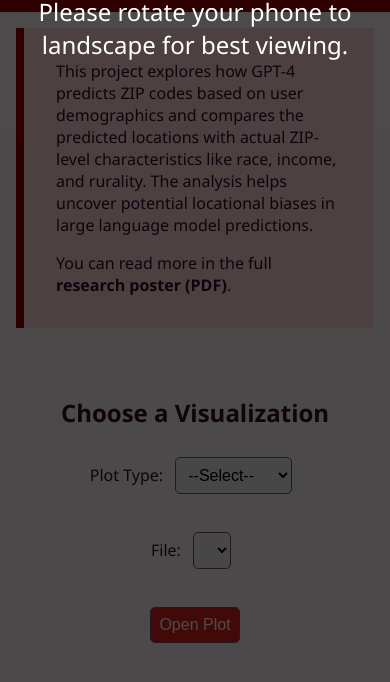
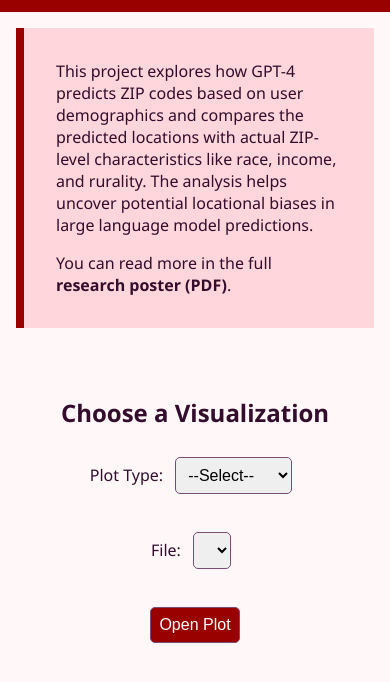
Before and after one commit to MaryGaney/LLMGeoBias, a plain HTML site: page index.html in a window 390 px wide. Shown: the part 122-804 px from the top of the page. Drawn offline with Linux system fonts and the light colour scheme.

Commit message:
update index no orientation change

```diff
--- a/index.html
+++ b/index.html
@@ -55,27 +55,15 @@
     }
 
     button {
-      background-color: #DC231E;
+      background-color: #990000;
       color: white;
       cursor: pointer;
     }
 
     button:hover {
-      background-color: #B11C00;
+      background-color: #990000;
     }
 
-    #orientation-alert {
-      display: none;
-      position: fixed;
-      top: 0; left: 0;
-      width: 100%; height: 100%;
-      background: rgba(0, 0, 0, 0.7);
-      color: white;
-      font-size: 1.5em;
-      text-align: center;
-      padding-top: 30%;
-      z-index: 1000;
-    }
   </style>
 
   <script>
@@ -120,24 +108,10 @@
       }
     }
 
-    function checkOrientation() {
-      const alert = document.getElementById('orientation-alert');
-      if (window.innerWidth < 600 && window.innerHeight > window.innerWidth) {
-        alert.style.display = 'block';
-      } else {
-        alert.style.display = 'none';
-      }
-    }
-
-    window.addEventListener('load', checkOrientation);
-    window.addEventListener('resize', checkOrientation);
   </script>
 </head>
 
 <body>
-  <div id="orientation-alert">
-    Please rotate your phone to landscape for best viewing.
-  </div>
 
   <header>
     <h1>Interactive GPT ZIP Prediction Viewer</h1>
```
